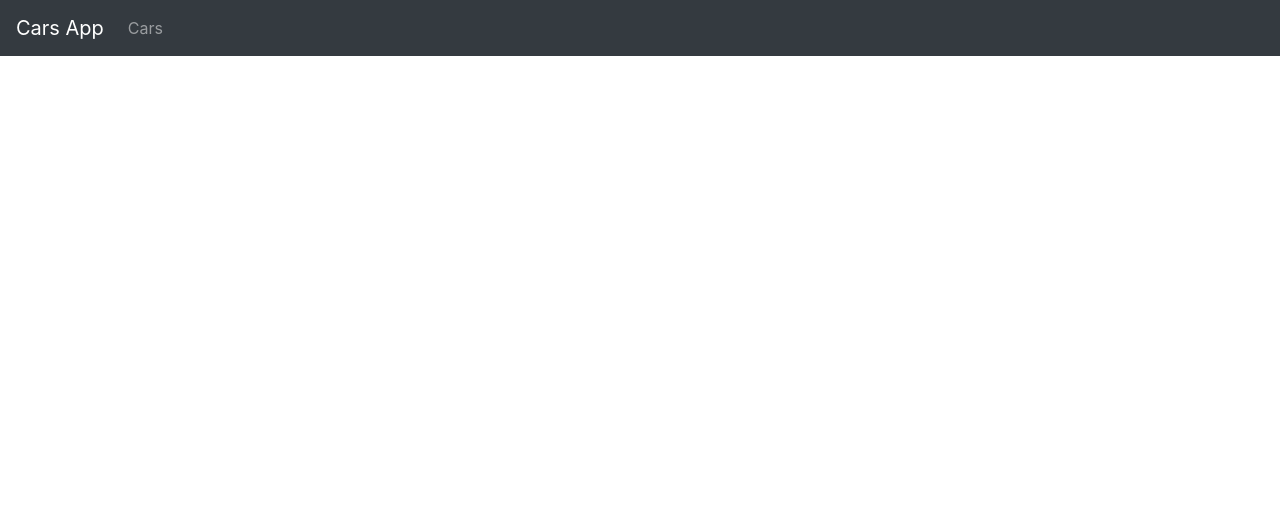
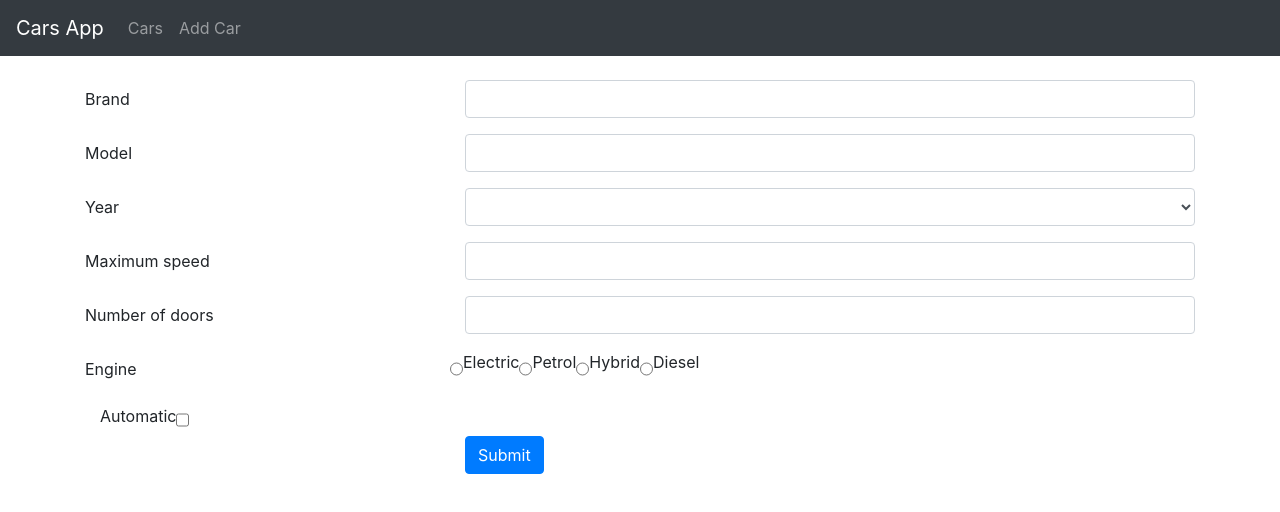
Before and after one commit to nmedan/cars-app, a Vue app: page /add in a window 1280 px wide. Shown: the top 512 px of the page. Built offline with nearby package versions, Linux system fonts and the light colour scheme.

Commit message:
Zadatak 4

```diff
--- /dev/null
+++ b/src/components/CarForm.vue
@@ -0,0 +1,126 @@
+<template>
+  <div>
+   <form @submit.prevent="onSubmit">
+      <div class="form-group row">
+        <label for="brand" class="col-4 col-form-label">Brand</label>
+        <div class="col-8">
+          <div class="input-group">
+            <input id="brand" name="brand" type="text" required="required" class="form-control here" v-model="car.brand">
+          </div>
+        </div>
+      </div>
+      <div class="form-group row">
+        <label for="model" class="col-4 col-form-label">Model</label>
+        <div class="col-8">
+          <div class="input-group">
+            <input id="model" name="model" type="text" required="required" class="form-control here" v-model="car.model">
+          </div>
+        </div>
+      </div>
+      <div class="form-group row">
+        <label for="year" class="col-4 col-form-label">Year</label>
+        <div class="col-8">
+          <select id="year" name="year" type="number" required="required" class="form-control here" v-model="car.year">
+              <option  v-for="(year, key) in getYears()" :key="key" :value="year">
+                  {{year}}
+              </option>
+          </select>
+        </div>
+      </div>
+      <div class="form-group row">
+        <label for="maxSpeed" class="col-4 col-form-label">Maximum speed</label>
+        <div class="col-8">
+          <div class="input-group">
+            <input id="maxSpeed" name="maxSpeed" type="number" required="required" class="form-control here" v-model="car.maxSpeed">
+          </div>
+        </div>
+      </div>
+      <div class="form-group row">
+        <label for="numberOfDoors" class="col-4 col-form-label">Number of doors</label>
+        <div class="col-8">
+          <div class="input-group">
+            <input id="numberOfDoors" name="numberOfDoors" type="number" required="required" class="form-control here" v-model="car.numberOfDoors">
+          </div>
+        </div>
+      </div>
+      <div class="form-group row">
+          <label for="engine" class="col-4 col-form-label" >Engine</label>
+            <input id="engine" name="engine" value="electric" type="radio" v-model="car.engine">
+
+          <label for="engine"> Electric</label>
+
+
+            <input id="engine" name="engine" value="petrol" type="radio" v-model="car.engine">
+
+          <label for="engine"Petrol>Petrol</label>
+
+
+            <input id="engine" name="engine" value="hybrid" type="radio" v-model="car.engine">
+
+          <label for="engine" Hybrid>Hybrid</label>
+
+            <input id="engine" name="engine" value="diesel" type="radio"   v-model="car.engine">
+
+          <label for="engine"Diesel>Diesel</label>
+
+
+      </div>
+      <div class="col-8">
+          <div class="input-group">
+             <label for="isAutomatic">Automatic</label>
+            <input id="isAutomatic" name="isAutomatic" type="checkbox"   v-model="car.isAutomatic">
+
+          </div>
+        </div>
+      <div class="form-group row">
+        <div class="offset-4 col-8">
+          <button name="submit" type="submit" class="btn btn-primary">Submit</button>
+        </div>
+      </div>
+    </form>
+    </div>
+</template>
+
+<script>
+import {cars} from '../services/Cars'
+export default {
+    data() {
+      return {
+         car:{
+         brand:'',
+         model:'',
+         year:'',
+         maxSpeed:'',
+         numberOfDoors:'',
+         isAutomatic:false,
+         engine:''
+         }
+      }
+    },
+    created() {
+        if (this.$route.params.id) {
+          cars.get(this.$route.params.id).then(response=>
+          (this.car=response.data)).catch(err => console.log(err))
+        }
+    },
+    methods: {
+        onSubmit()  {
+            this.addCar();
+        },
+
+        addCar() {
+            cars.add(this.car).then(response=>{this.$router.push
+            ('/cars')}).catch(err=>console.log(err))
+        },
+
+        getYears() {
+            let years = [];
+            for (let i = 1990; i<=2018; i++) {
+              years.push(i);
+            }
+            return years;
+        }
+
+    }
+}
+</script>
--- a/src/components/NavBar.vue
+++ b/src/components/NavBar.vue
@@ -3,6 +3,7 @@
     <router-link class="navbar-brand" to="/cars">Cars App</router-link>
     <div class="navbar-nav">
            <router-link class="nav-item nav-link" to="/cars">Cars</router-link>
+           <router-link class="nav-item nav-link" to="/add">Add Car</router-link>
     </div>
   </nav>
 </template>
--- a/src/main.js
+++ b/src/main.js
@@ -2,6 +2,7 @@ import Vue from 'vue'
 import VueRouter from 'vue-router'
 import App from './App.vue'
 import Cars from './pages/Cars.vue'
+import AddCar from './pages/AddCar.vue'
 
 Vue.config.productionTip = false
 
@@ -9,7 +10,8 @@ Vue.use(VueRouter)
 
 const routes = [
   { path: '/', redirect: '/cars' },
-  { path: '/cars', component: Cars, name: 'cars' }
+  { path: '/cars', component: Cars, name: 'cars' },
+  { path: '/add', component: AddCar}
 ]
 
 const router = new VueRouter({
--- /dev/null
+++ b/src/pages/AddCar.vue
@@ -0,0 +1,19 @@
+<template>
+  <div class="container mt-4">
+    <div class="row">
+      <div class="col">
+        <CarForm />
+      </div>
+    </div>
+  </div>
+</template>
+
+<script>
+import CarForm from '../components/CarForm.vue'
+export default {
+    components: {
+        CarForm
+    }
+
+}
+</script>
--- a/src/services/Cars.js
+++ b/src/services/Cars.js
@@ -9,6 +9,10 @@ export default class Cars {
     return axios.get('cars')
   }
 
+  add(car) {
+    return axios.post('cars', car);
+  }
+
 }
 
 export const cars = new Cars()
```
